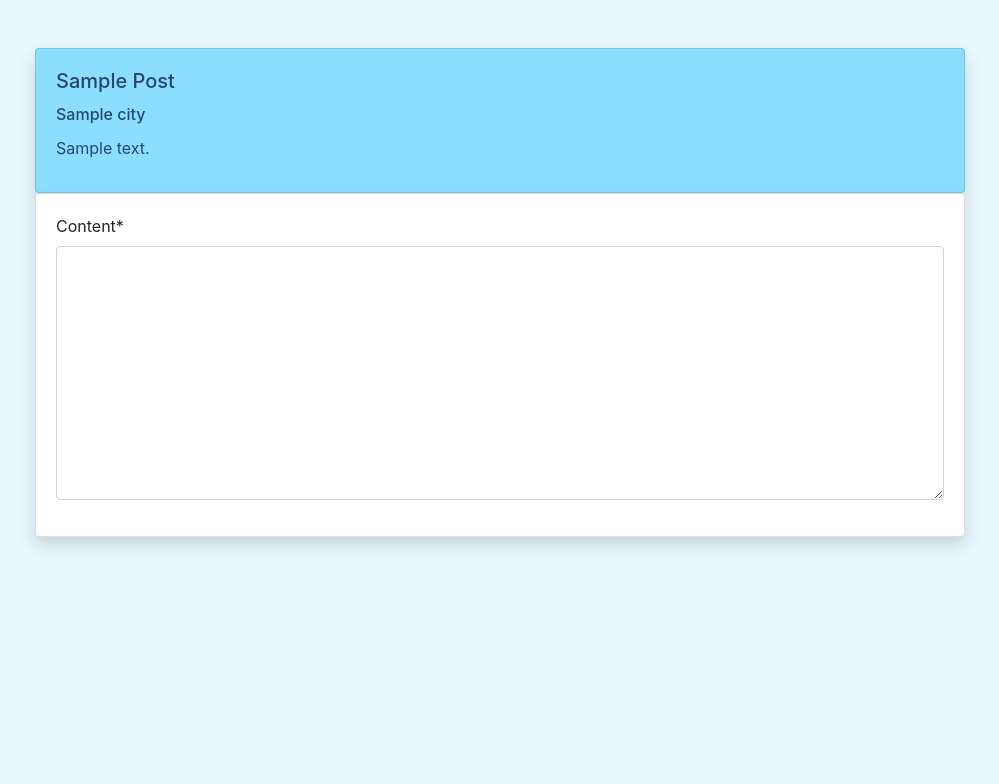
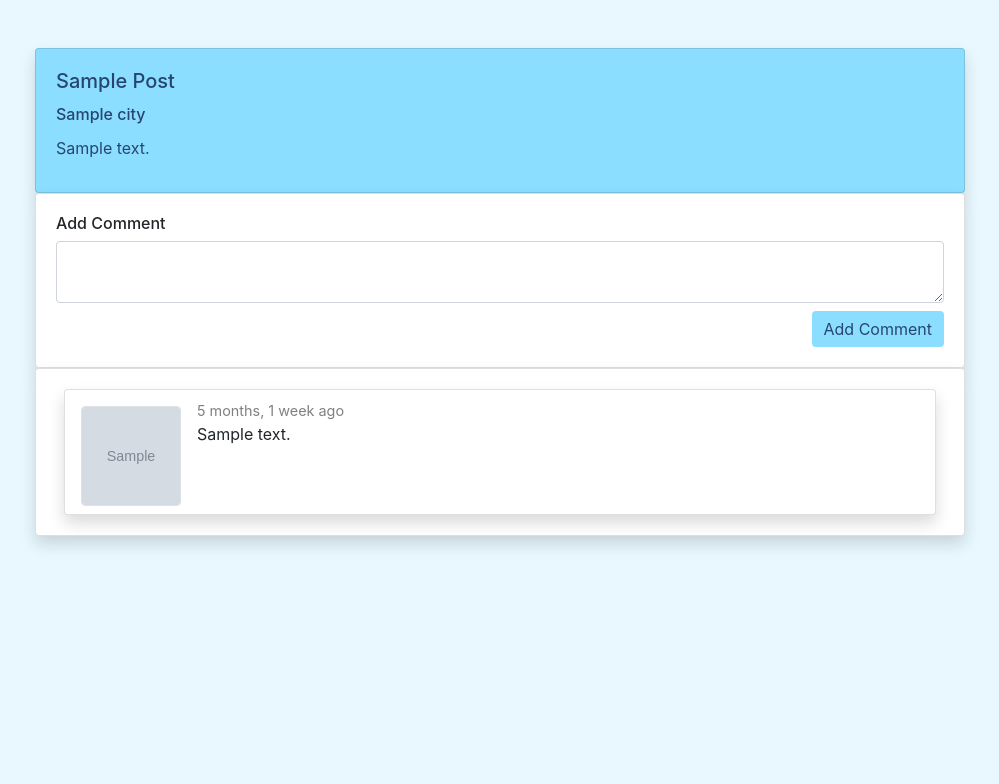
Before and after one commit to ncbentley/wayfarer, a Django app: a page that uses main_app/templates/cities/comments.html in a window 1280 px wide. Shown: the part 79-863 px from the top of the page, without its empty margins (140-1139 px from the left). Run offline with Django 3.2, Linux system fonts and the light colour scheme; a user stored in the database is signed in; tables that the repository leaves empty hold one stand-in row (values such as "Sample post"); grey boxes marked "Sample" are stand-in pictures; some libraries are stand-ins or nearby versions.

Commit message:
comments working

```diff
--- a/main_app/forms.py
+++ b/main_app/forms.py
@@ -1,7 +1,7 @@
 from django import forms
 from django.db import models
 from django.contrib.auth.forms import UserCreationForm, UserChangeForm
-from .models import CustomUser, Post, City, Comment
+from .models import CustomUser, Post, City
 
 class CustomUserCreationForm(UserCreationForm):
     class Meta:
@@ -29,8 +29,3 @@ class ImageForm(forms.ModelForm):
     class Meta:
         model = CustomUser
         fields = ('image',)
-
-class CommentForm(forms.ModelForm):
-    class Meta:
-        model = Comment
-        fields = ('content',)
--- a/main_app/static/styles/styles.css
+++ b/main_app/static/styles/styles.css
@@ -415,3 +415,8 @@ h1.wayfarer {
     background-color: white;
     color: var(--primary);
 }
+
+.relative-time{
+    font-size: .9em;
+    color: gray
+}
--- a/main_app/templates/cities/comments.html
+++ b/main_app/templates/cities/comments.html
@@ -1,6 +1,7 @@
 {% extends 'base.html' %}
 {% load static %}
 {% load crispy_forms_tags %}
+{% load custom_tags %}
 
 {% block content %}
 
@@ -16,14 +17,36 @@
             <p id="shown" class="card-title shown hidden">{{post.content}}</p>
         </div>
     </div>
+    {% if user.is_authenticated %}
     <div id="new-comment-card" class="card shadow rounded">
         <div class="card-body">
-            <form action="">
+            <form action="{% url 'post_comments' post.city|lower|remove_spaces post.id %}" method="POST">
                 {% csrf_token %}
-                {{ comment_form|crispy }}
+                <h6>Add Comment</h6>
+                <textarea name="content" cols="40" rows="2" maxlength="1000" class="textarea form-control" required=""
+                    id="id_content"></textarea>
+                <button class="btn btn-info float-right mt-2">
+                    Add Comment
+                </button>
             </form>
         </div>
     </div>
+    {% endif %}
+    {% for comment in comments%}
+    <div id="comment-card" class="card shadow rounded">
+        <div class="card-body">
+            <div class="post-card my-auto card shadow d-flex flex-row m-2 pt-2">
+                <!-- Author image -->
+                <img src="{% static '' %}{{comment.user.image}}" alt="" class="p-0 my-2 ml-3 img-thumbnail avatar">
+                <div class="ml-3 titles overflow-scroll">
+                    <span class="relative-time">{{comment.time|timesince}} ago</span>
+                    <p class="post-title">{{comment.content}}</p>
+                </div>
+            </div>
+        </div>
+    </div>
+    {% endfor %}
 </div>
 
+
 {% endblock %}
--- /dev/null
+++ b/main_app/templatetags/custom_tags.py
@@ -0,0 +1,6 @@
+from django import template
+register = template.Library()
+
+@register.filter(name='remove_spaces')
+def remove_spaces(value):
+    return value.replace(' ', '')
--- a/main_app/views.py
+++ b/main_app/views.py
@@ -7,7 +7,7 @@ from django.contrib.auth.decorators import login_required
 from django.core.paginator import Paginator
 
 # forms
-from .forms import CustomUserCreationForm, EditProfileForm, NewPostForm, EditPostForm, ImageForm, CommentForm
+from .forms import CustomUserCreationForm, EditProfileForm, NewPostForm, EditPostForm, ImageForm
 
 # models
 from .models import City, Post, CustomUser, Comment
@@ -160,6 +160,10 @@ def delete_post(request, post_id):
 
 def post_comments(request, city_name, post_id):
     post = Post.objects.get(id=post_id)
+    if request.method == 'POST':
+        comment = Comment(user=request.user, post=post, content=request.POST.get('content'))
+        comment.save()
+        return redirect(f'/cities/{city_name}/{post_id}/comments')
     comments = Comment.objects.all().filter(post=post)
-    context = {'post':post, 'comments':comments, 'comment_form':CommentForm() }
+    context = {'post':post, 'comments':comments }
     return render(request,'cities/comments.html', context)
```
Also changed, not shown: main_app/templatetags/__init__.py (added).
